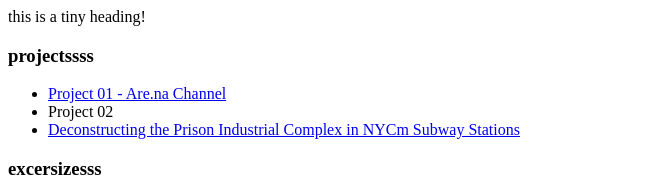
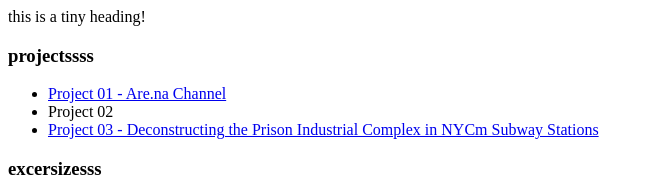
Before and after one commit to bria3239/cucumber-pulp, a plain HTML site: page index.html in a window 1280 px wide. Shown: the top 196 px of the page, without its empty margins (0-654 px from the left). Drawn offline with Linux system fonts and the light colour scheme.

Commit message:
Update index.html

```diff
--- a/index.html
+++ b/index.html
@@ -16,7 +16,7 @@
         </li>
         <li>Project 02</li>
         <li>
-            <a target="_blank" href="./projects/index.html">Deconstructing the Prison Industrial Complex in NYCm Subway Stations</a>
+            <a target="_blank" href="./projects/index.html">Project 03 - Deconstructing the Prison Industrial Complex in NYCm Subway Stations</a>
         </li>
     </ul>
 
```
